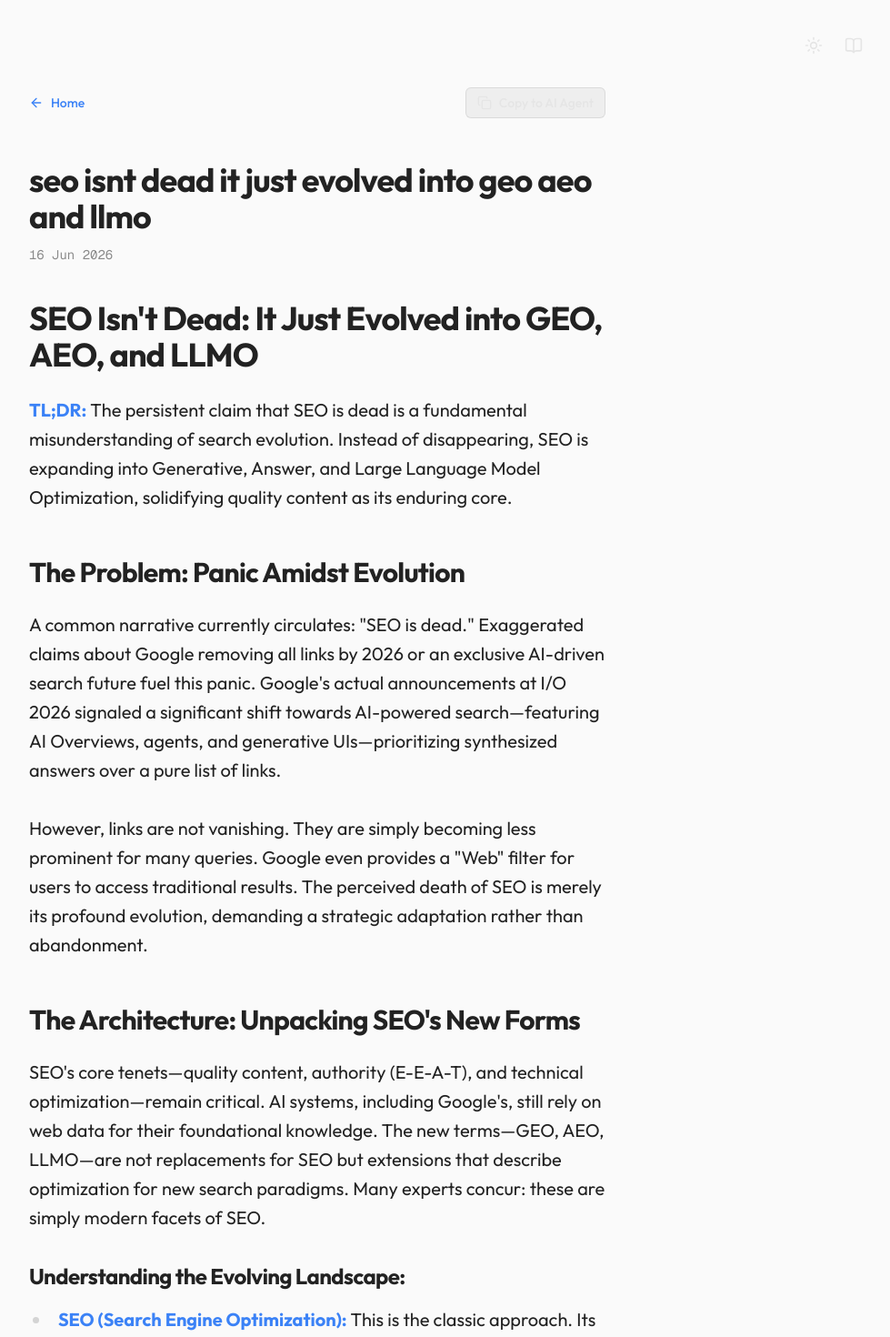
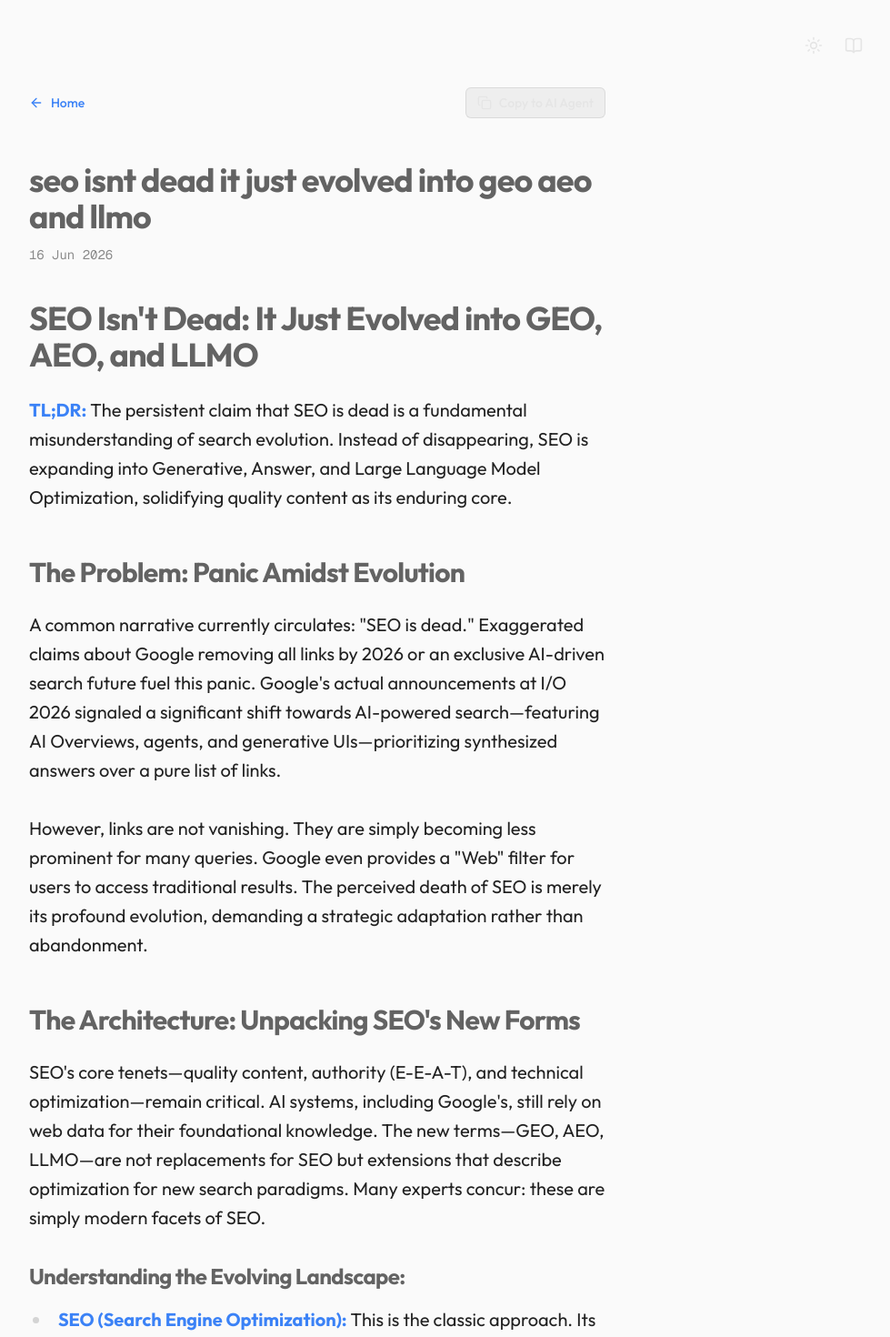
Before and after one commit to alimkhalelov/personal-website-telos, a Next.js app: page /blog/seo-isnt-dead-it-just-evolved-into-geo--aeo--and-llmo in a window 1280 px wide. Shown: the top 1470 px of the page at 91% size, without its empty margins (291-1270 px from the left). Built offline with nearby package versions, Linux system fonts and the light colour scheme.

Commit message:
style: make blog headings semi-transparent

```diff
--- a/src/app/blog/[slug]/page.tsx
+++ b/src/app/blog/[slug]/page.tsx
@@ -38,9 +38,9 @@ const formatDate = (dateString: string) => {
 
 // Custom components for MDX
 const components = {
-  h1: (props: any) => <h1 className="text-3xl sm:text-4xl font-bold mt-10 mb-6 tracking-tight text-[#222222] dark:text-foreground" {...props}><Bionify>{props.children}</Bionify></h1>,
-  h2: (props: any) => <h2 className="text-2xl sm:text-3xl font-bold mt-12 mb-6 tracking-tight text-[#222222] dark:text-foreground" {...props}><Bionify>{props.children}</Bionify></h2>,
-  h3: (props: any) => <h3 className="text-xl sm:text-2xl font-bold mt-8 mb-4 tracking-tight text-[#222222] dark:text-foreground" {...props}><Bionify>{props.children}</Bionify></h3>,
+  h1: (props: any) => <h1 className="text-3xl sm:text-4xl font-bold mt-10 mb-6 tracking-tight text-[#222222]/70 dark:text-foreground/70" {...props}><Bionify>{props.children}</Bionify></h1>,
+  h2: (props: any) => <h2 className="text-2xl sm:text-3xl font-bold mt-12 mb-6 tracking-tight text-[#222222]/70 dark:text-foreground/70" {...props}><Bionify>{props.children}</Bionify></h2>,
+  h3: (props: any) => <h3 className="text-xl sm:text-2xl font-bold mt-8 mb-4 tracking-tight text-[#222222]/70 dark:text-foreground/70" {...props}><Bionify>{props.children}</Bionify></h3>,
   p: (props: any) => <p className="mb-8 text-[18px] sm:text-[20px] text-[#222222] dark:text-foreground/90 leading-[1.6]" {...props}><Bionify>{props.children}</Bionify></p>,
   a: (props: any) => <a className="text-accent hover:text-accent-hover hover:underline transition-colors" {...props}><Bionify>{props.children}</Bionify></a>,
   ul: (props: any) => <ul className="list-disc pl-6 mb-8 space-y-3 text-[18px] sm:text-[20px] text-[#222222] dark:text-foreground/90 leading-[1.6]" {...props} />,
@@ -73,7 +73,7 @@ export default async function BlogPost({ params }: { params: Promise<{ slug: str
 
         <article>
           <header className="mb-10 flex flex-col gap-3">
-            <h1 className="text-3xl sm:text-4xl font-bold tracking-tight text-[#222222] dark:text-foreground">{article.meta.title}</h1>
+            <h1 className="text-3xl sm:text-4xl font-bold tracking-tight text-[#222222]/70 dark:text-foreground/70">{article.meta.title}</h1>
             <time className="text-muted font-mono text-sm">{formatDate(article.meta.date)}</time>
           </header>
 
```
